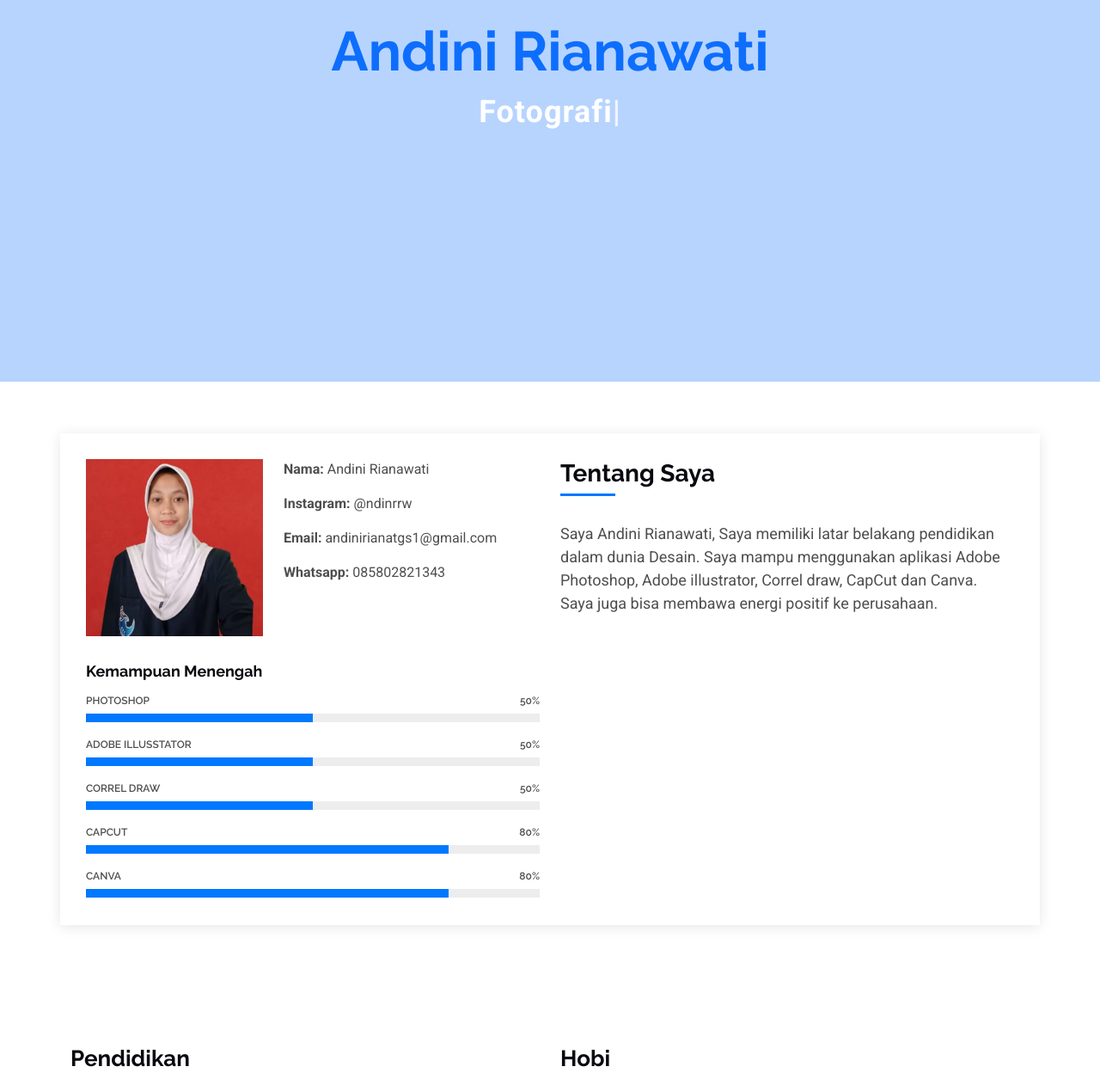
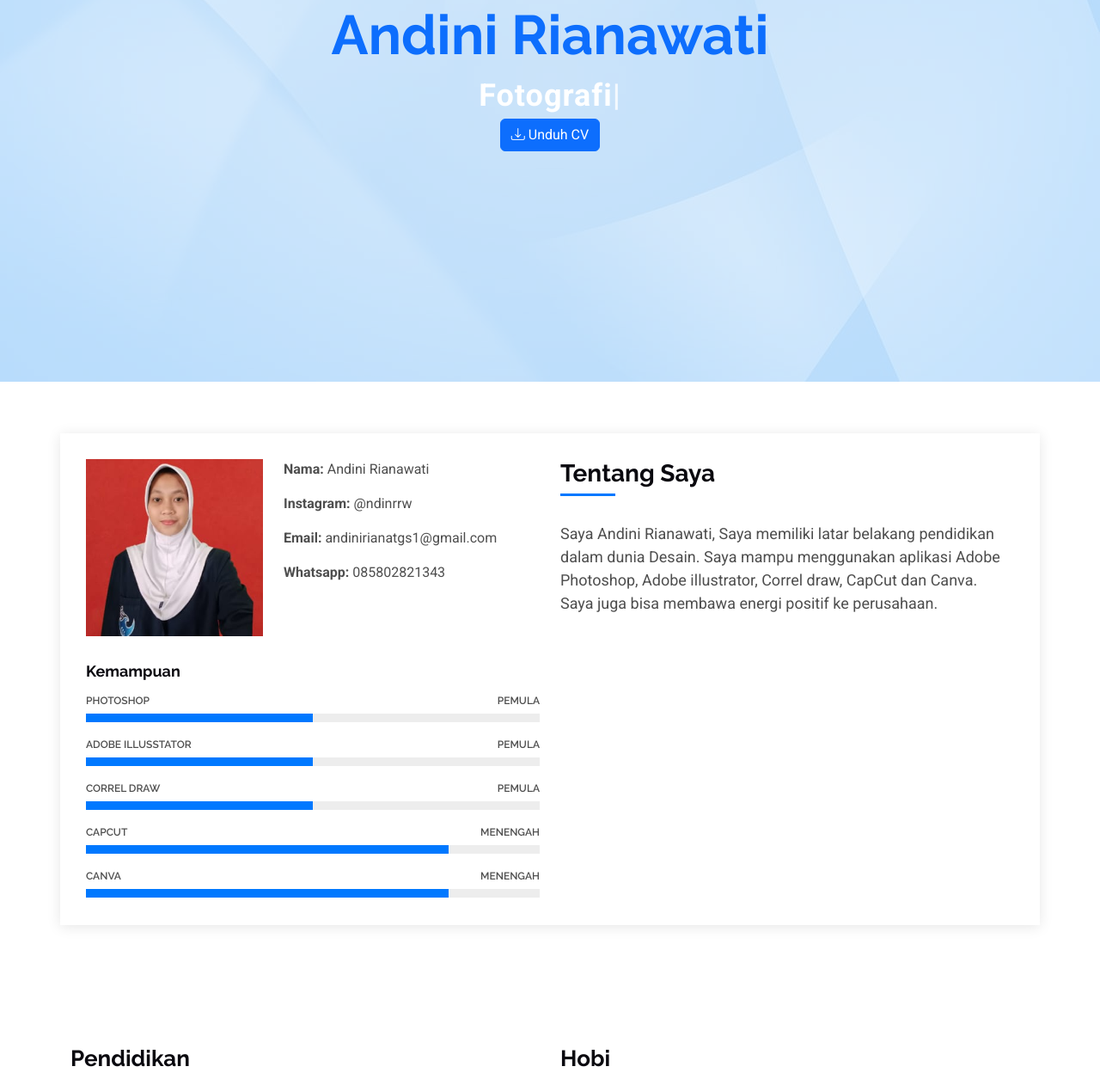
Before and after one commit to andiniirianaa/WebCvAndiniSmkn14Bandng, a plain HTML site: page index.html in a window 1280 px wide. Shown: the part 357-1619 px from the top of the page at 86% size. Drawn offline with Linux system fonts and the light colour scheme.

Commit message:
Update index.html

```diff
--- a/index.html
+++ b/index.html
@@ -70,17 +70,16 @@
 
           <i class="mobile-nav-toggle d-xl-none bi bi-list"></i>
         </nav>
-        <a
-          href="https://www.canva.com/design/DAGM9waFvr0/meotAng7F75EwKJ419Z6sg/edit?utm_content=DAGM9waFvr0&utm_campaign=designshare&utm_medium=link2&utm_source=sharebutton"
-          class="btn btn-success"
-          ><i class="bi bi bi-download"></i> Unduh CV</a
-        >
+
       </div>
     </header>
 
     <main class="main">
       <!-- Hero Section -->
       <section id="hero" class="hero section bg-primary text-white">
+
+        <img src="assets/img/bg.jpg" alt="" data-aos="fade-in" class="">
+
         <div
           class="container d-flex flex-column align-items-center justify-content-center text-center"
           data-aos="fade-up"
@@ -93,6 +92,11 @@
               data-typed-items="Desain Grafis, Fotografi"
             ></span>
           </p>
+          <a
+          href="https://www.canva.com/design/DAGM9waFvr0/meotAng7F75EwKJ419Z6sg/edit?utm_content=DAGM9waFvr0&utm_campaign=designshare&utm_medium=link2&utm_source=sharebutton"
+          class="btn btn-primary"
+          ><i class="bi bi bi-download"></i> Unduh CV</a
+        >
         </div>
       </section>
       <!-- /Hero Section -->
@@ -118,11 +122,11 @@
               </div>
 
               <div class="skills-content skills-animation">
-                <h5>Kemampuan Menengah</h5>
+                <h5>Kemampuan</h5>
 
                 <div class="progress">
                   <span class="skill"
-                    ><span>Photoshop</span> <i class="val">50%</i></span
+                    ><span>Photoshop</span> <i class="val">Pemula</i></span
                   >
                   <div class="progress-bar-wrap">
                     <div
@@ -138,7 +142,7 @@
 
                 <div class="progress">
                   <span class="skill"
-                    ><span>Adobe illusstator</span> <i class="val">50%</i></span
+                    ><span>Adobe illusstator</span> <i class="val">Pemula</i></span
                   >
                   <div class="progress-bar-wrap">
                     <div
@@ -154,7 +158,7 @@
 
                 <div class="progress">
                   <span class="skill"
-                    ><span>Correl Draw</span> <i class="val">50%</i></span
+                    ><span>Correl Draw</span> <i class="val">Pemula</i></span
                   >
                   <div class="progress-bar-wrap">
                     <div
@@ -170,7 +174,7 @@
 
                 <div class="progress">
                   <span class="skill"
-                    ><span>CapCut</span> <i class="val">80%</i></span
+                    ><span>CapCut</span> <i class="val">Menengah</i></span
                   >
                   <div class="progress-bar-wrap">
                     <div
@@ -184,9 +188,8 @@
                 </div>
                 <!-- End Skills Item -->
                 <div class="progress">
-                  <span class="skill"
-                    ><span>Canva</span> <i class="val">80%</i></span
-                  >
+                  <span class="skill">
+                    <span>Canva</span> <i class="val">Menengah</i></span>
                   <div class="progress-bar-wrap">
                     <div
                       class="progress-bar"
@@ -614,6 +617,9 @@
           <a href="https://www.instagram.com/ndinrrw?igsh=bzk3cm9yZGswZ2p4"
             ><i class="bi bi-instagram"></i
           ></a>
+          <a href="https://github.com/andiniirianaa"
+            ><i class="bi bi-github"></i
+          ></a>
         </div>
         <div class="credits">
           <!-- All the links in the footer should remain intact. -->
```
